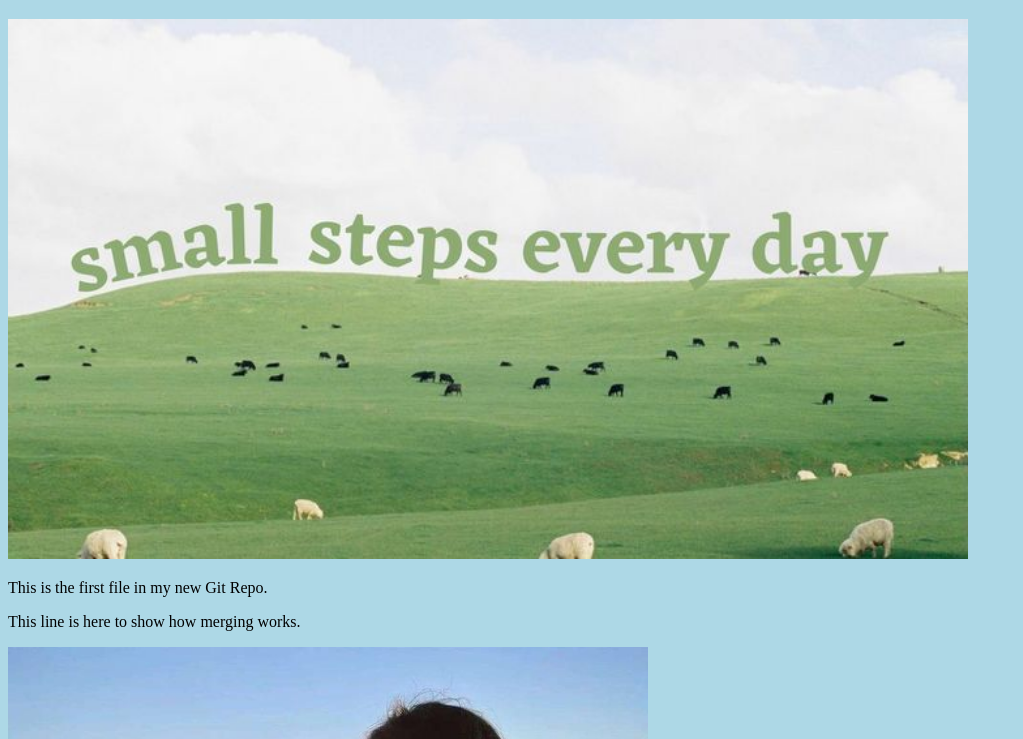
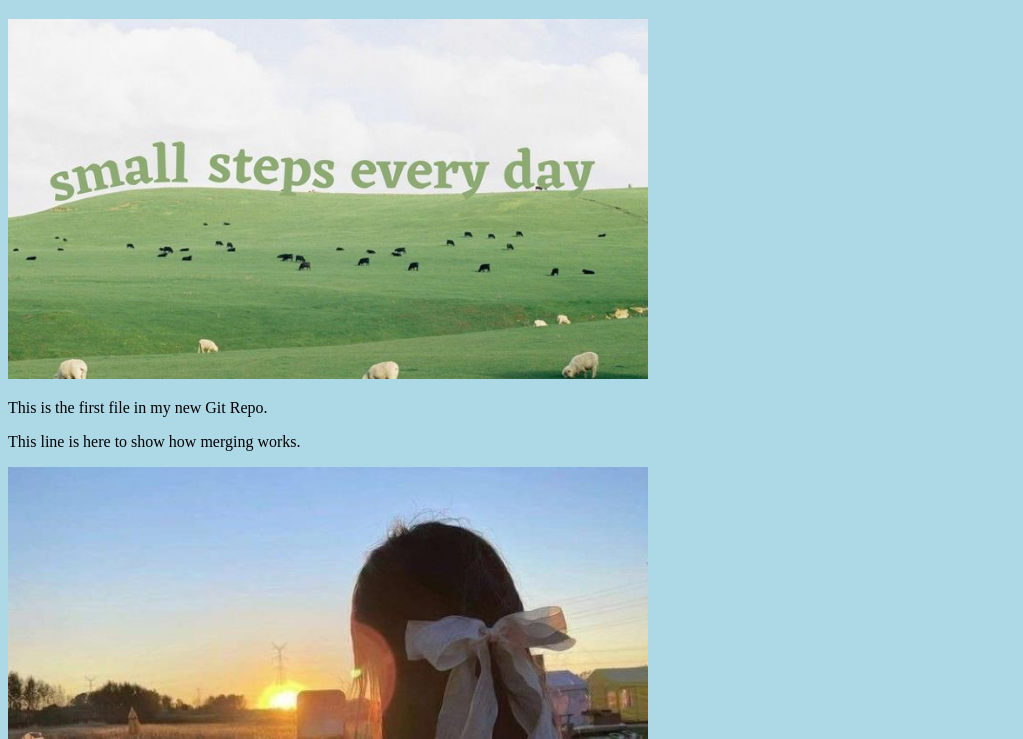
Before and after one commit to kaveeshagim/w3schools-testl.github.io, a plain HTML site: page index.html in a window 1280 px wide. Shown: the part 61-800 px from the top of the page, without its empty margins (0-1023 px from the left). Drawn offline with Linux system fonts and the light colour scheme.

Commit message:
updated index.html. resized image

```diff
--- a/index.html
+++ b/index.html
@@ -8,7 +8,7 @@
 
 <h1>Hello world!</h1>
 <div><img src="img_hello_world.jpeg" alt="Hello World from Space"
-    style="width:100%;max-width:960px"></div>
+    style="width:100%;max-width:640px"></div>
 <p>This is the first file in my new Git Repo.</p>
 <p>This line is here to show how merging works.</p>
 <div><img src="img_hello_git.jpeg" alt="Hellow Git" style="width:100%;max-width:640px"></div>
```
